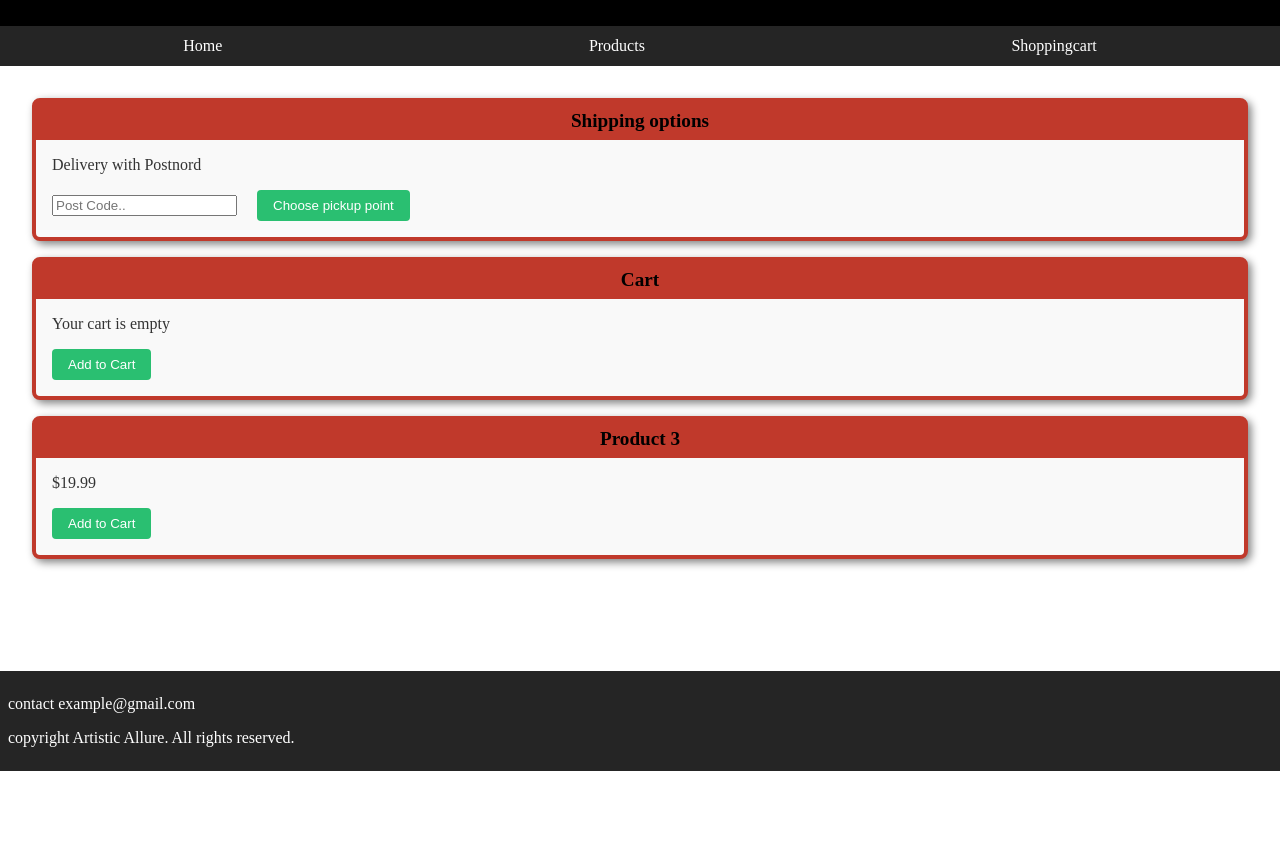
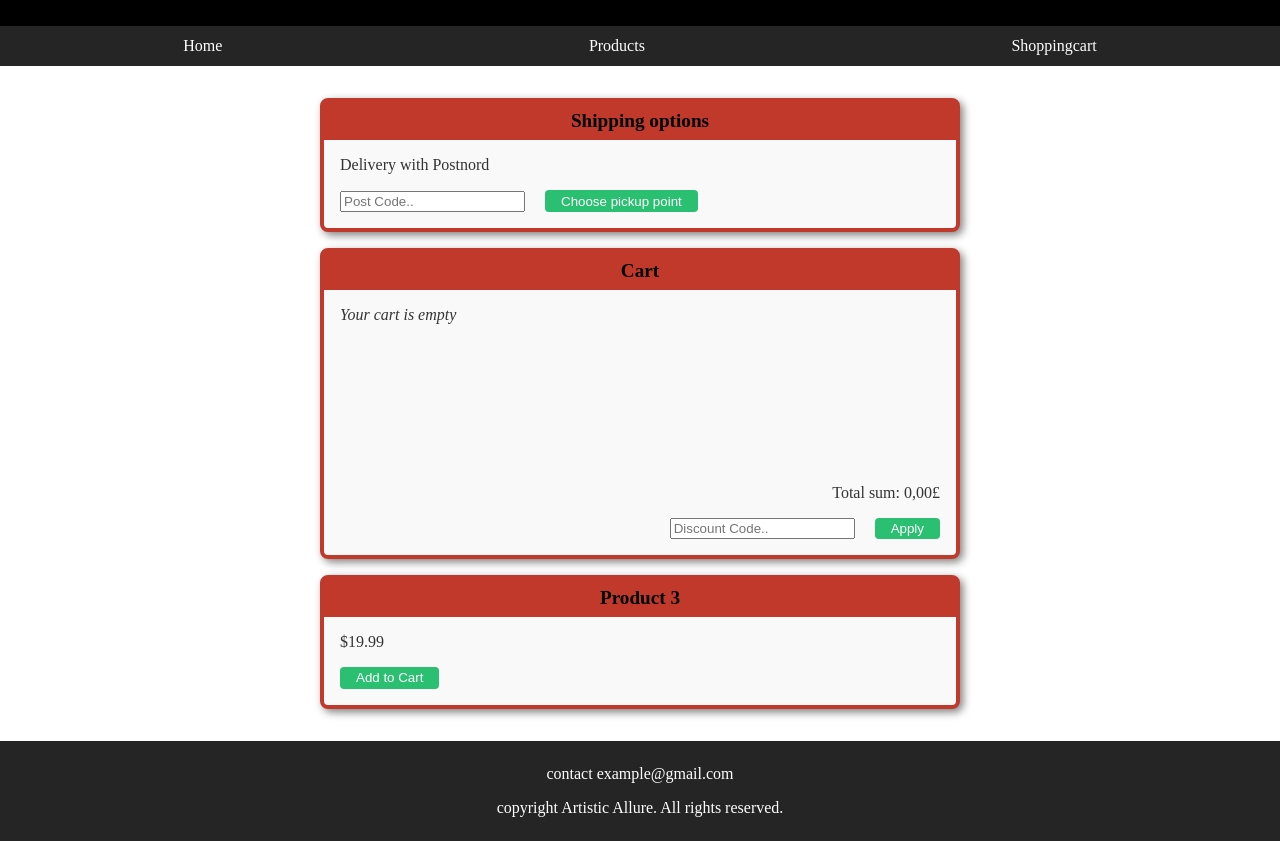
Before and after one commit to OlofEricsson/ArtisticAllure, a plain HTML site: page artisticallure/shoppingcart.html in a window 1280 px wide. Shown: the part 70-911 px from the top of the page. Before the commit the page ends 841 px from the top, so only its background shows below. Drawn offline with Linux system fonts and the light colour scheme.

Commit message:
shoppingcart är nästan färdig. Har stora problem med att footer inte vill vara längst ner på sidan

```diff
--- a/artisticallure/homepage.css
+++ b/artisticallure/homepage.css
@@ -139,5 +139,8 @@ footer {
       color: white;
       background-color: rgb(37, 37, 37);
       padding: 0.5rem;
+      margin-bottom: 0%;
+      margin-top: auto;
+      text-align: center;
 
 }
--- a/artisticallure/products.css
+++ b/artisticallure/products.css
@@ -134,7 +134,10 @@ main {
 footer {
 
       color: white;
-      background-color: rgb(37, 37, 37);
-      padding: 0.5rem;
+    background-color: rgb(37, 37, 37);
+    padding: 0.5rem;
+    margin-bottom: 0%;
+    margin-top: auto;
+    text-align: center;
 
 }
--- a/artisticallure/shoppingcart.css
+++ b/artisticallure/shoppingcart.css
@@ -1,6 +1,7 @@
 body {
 
     border: 0px;
+    height: 100%;
     margin: 0px;
 
 }
@@ -43,10 +44,15 @@ a {
 }
 
 .shopping-grid {
+
     display: grid;
     grid-template-columns: repeat(minmax(200px, 1fr),auto-fit);
     gap: 1rem;
     padding: 2rem;
+    min-width: 300px;
+    max-width: 50%;
+    margin: 0 auto;
+
 }
 
 .card {
@@ -59,6 +65,35 @@ a {
 }
 
 .card h2 {
+
+    font-size: 1.2rem;
+    background-color: #c0392b;
+    margin: 0%;
+    padding: 0.5rem;
+    text-align: center;
+
+}
+
+.card p {
+
+    font-size: 1rem;
+    color: #333;
+    margin-left: 1rem;
+    margin-bottom: 1rem;
+
+}
+
+#cart {
+
+    background-color: #f9f9f9;
+    border: 0.3rem solid #c0392b;
+    border-radius: 0.5rem;
+    box-shadow: 0.2rem 0.2rem 0.5rem gray;
+
+    text-align: right;
+}
+
+#cart h2 {
     font-size: 1.2rem;
     background-color: #c0392b;
     margin: 0%;
@@ -66,11 +101,25 @@ a {
     text-align: center;
 }
 
-.card p {
+#cart p {
     font-size: 1rem;
     color: #333;
     margin-left: 1rem;
     margin-bottom: 1rem;
+}
+
+#status {
+
+    text-align: left;
+    font-style: italic;
+
+}
+
+#sum {
+
+    margin-top: 10rem;
+    margin-right: 1rem;
+
 }
 
 #PostCode {
@@ -80,18 +129,19 @@ a {
 
 }
 
-.card button {
+button {
     background-color: #2ABF71;
     color: white;
     border: none;
     margin-left: 1rem;
+    margin-right: 1rem;
     margin-bottom: 1rem;
     border-radius: 4px;
-    padding: 0.5rem 1rem;
+    padding: 0.2rem 1rem;
     cursor: pointer;
 }
 
-.card button:hover {
+button:hover {
     background-color: #208d55;
 }
 
@@ -100,6 +150,8 @@ footer {
     color: white;
     background-color: rgb(37, 37, 37);
     padding: 0.5rem;
-    margin-top: 5rem;
+    margin-bottom: 0%;
+    margin-top: auto;
+    text-align: center;
 
 }
--- a/artisticallure/shoppingcart.html
+++ b/artisticallure/shoppingcart.html
@@ -27,10 +27,12 @@
                         <button>Choose pickup point</button>
                   </div>
 
-                  <div class="card">
+                  <div id="cart">
                         <h2>Cart</h2>
-                        <p>Your cart is empty</p>
-                        <button>Add to Cart</button>
+                        <p id="status">Your cart is empty</p>
+                        <p id="sum">Total sum: 0,00£</p>
+                        <input type="text" placeholder="Discount Code.." id="DiscountCode">
+                        <button id="apply">Apply</button>
                   </div>
 
                   <div class="card">
@@ -39,12 +41,12 @@
                         <button>Add to Cart</button>
                   </div>
             </section>
+      </main>
 
       <footer>
             <p>contact  example@gmail.com</p>
             <p>copyright Artistic Allure. All rights reserved.</p>
       </footer>
 
-      </main>
 </body>
 </html>
```
Also changed, not shown: artisticallure/homepage.html (+1 -1 lines). Lines whose indentation alone changed are shown as unchanged.
